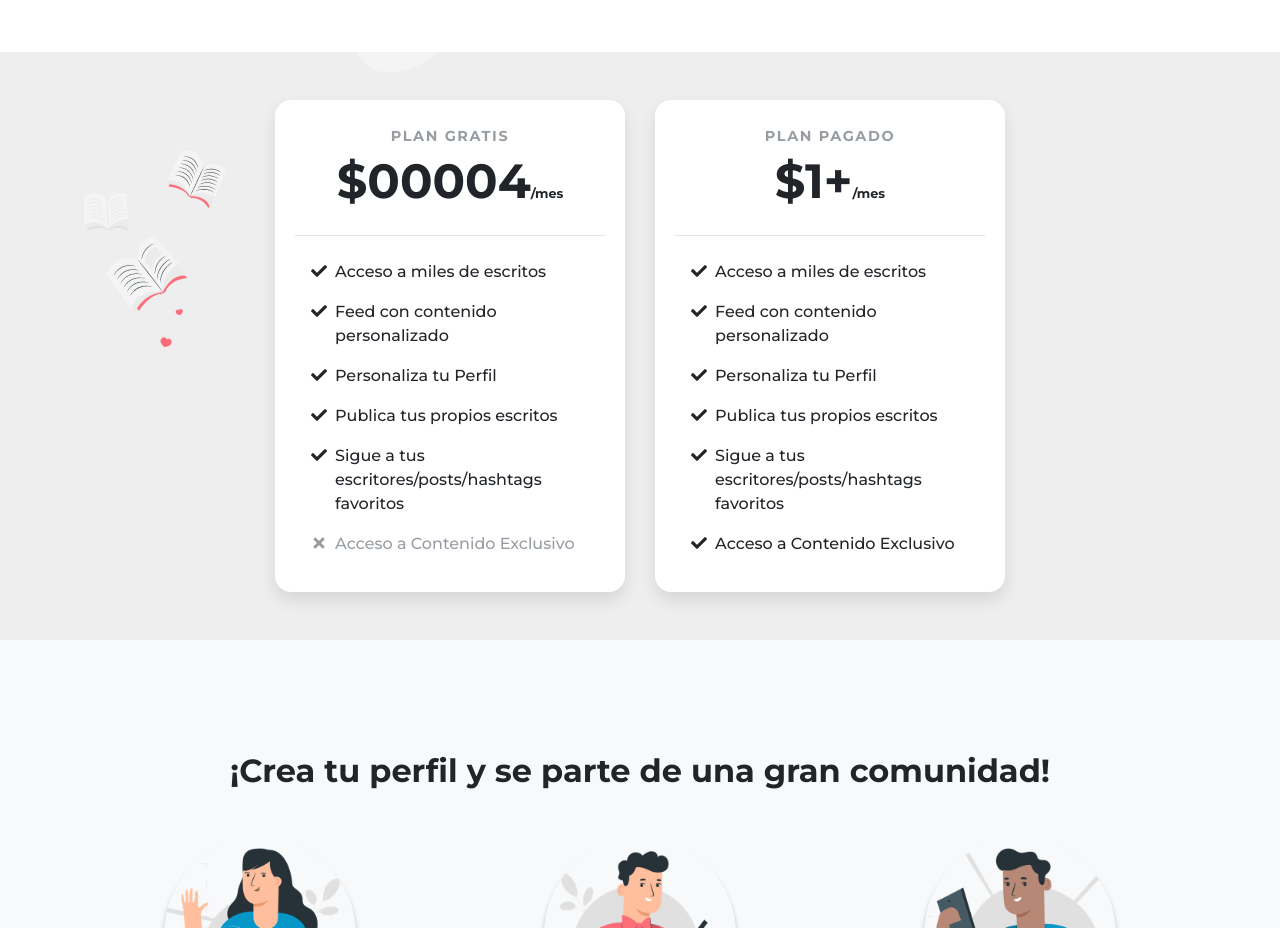
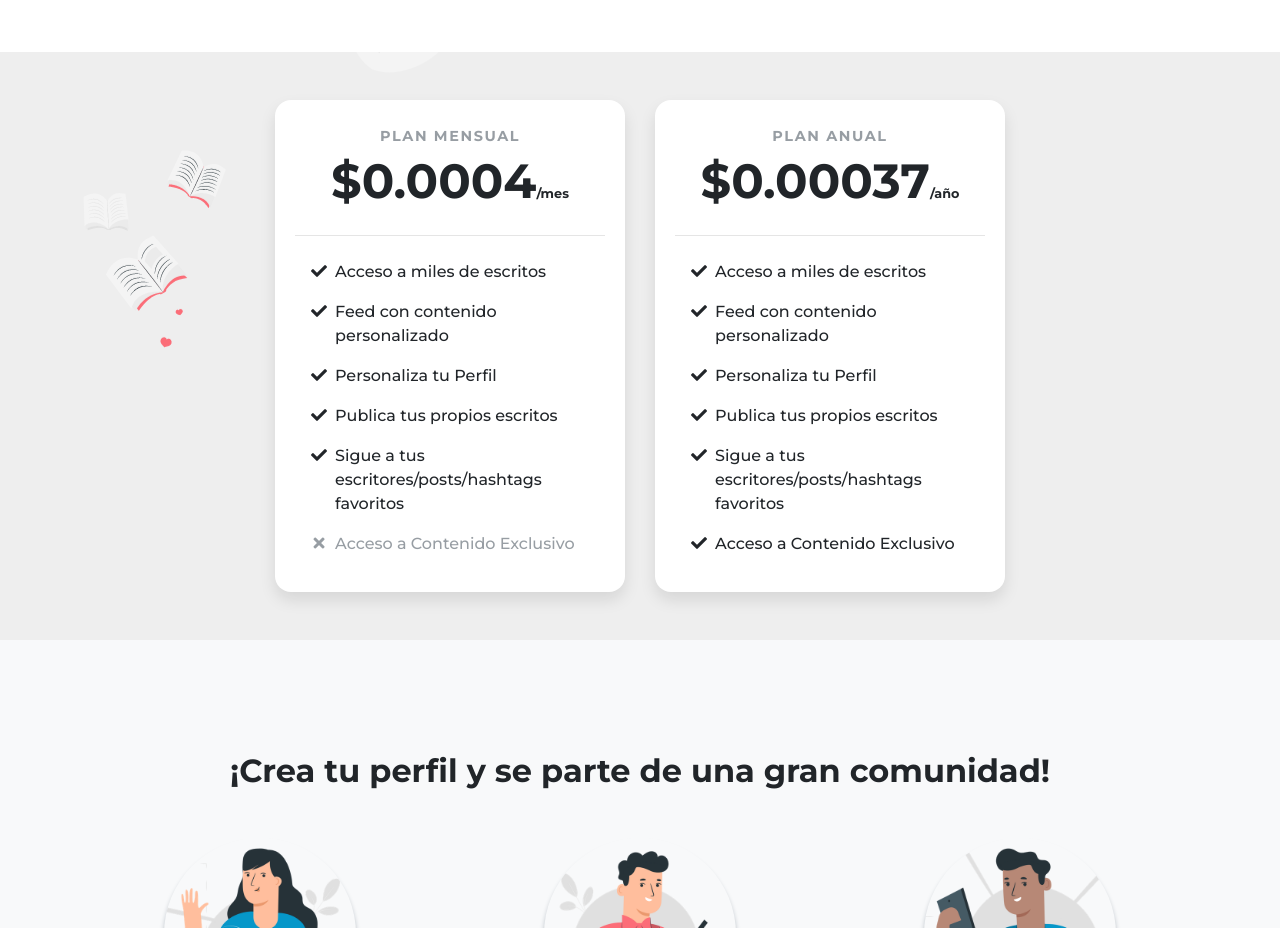
Before and after one commit to edinson-cabrera/LandingPage-EasyStory, a website: page index.html in a window 1280 px wide. Shown: the part 3581-4509 px from the top of the page. Drawn offline with Linux system fonts and the light colour scheme.

Commit message:
Nuevos cambios de precios

```diff
--- a/index.html
+++ b/index.html
@@ -157,10 +157,10 @@
           <div class="card mb-5 mb-lg-0">
             <div class="card-body">
               <h5 class="card-title text-muted text-uppercase text-center">
-                PLAN GRATIS
+                PLAN MENSUAL
               </h5>
               <h6 class="card-price text-center">
-                $00004<span class="period">/mes</span>
+                $0.0004<span class="period">/mes</span>
               </h6>
               <hr />
               <ul class="fa-ul">
@@ -194,10 +194,10 @@
           <div class="card mb-5 mb-lg-0">
             <div class="card-body">
               <h5 class="card-title text-muted text-uppercase text-center">
-                PLAN PAGADO
+                PLAN ANUAL
               </h5>
               <h6 class="card-price text-center">
-                $1+<span class="period">/mes</span>
+                $0.00037<span class="period">/año</span>
               </h6>
               <hr />
               <ul class="fa-ul">
```
